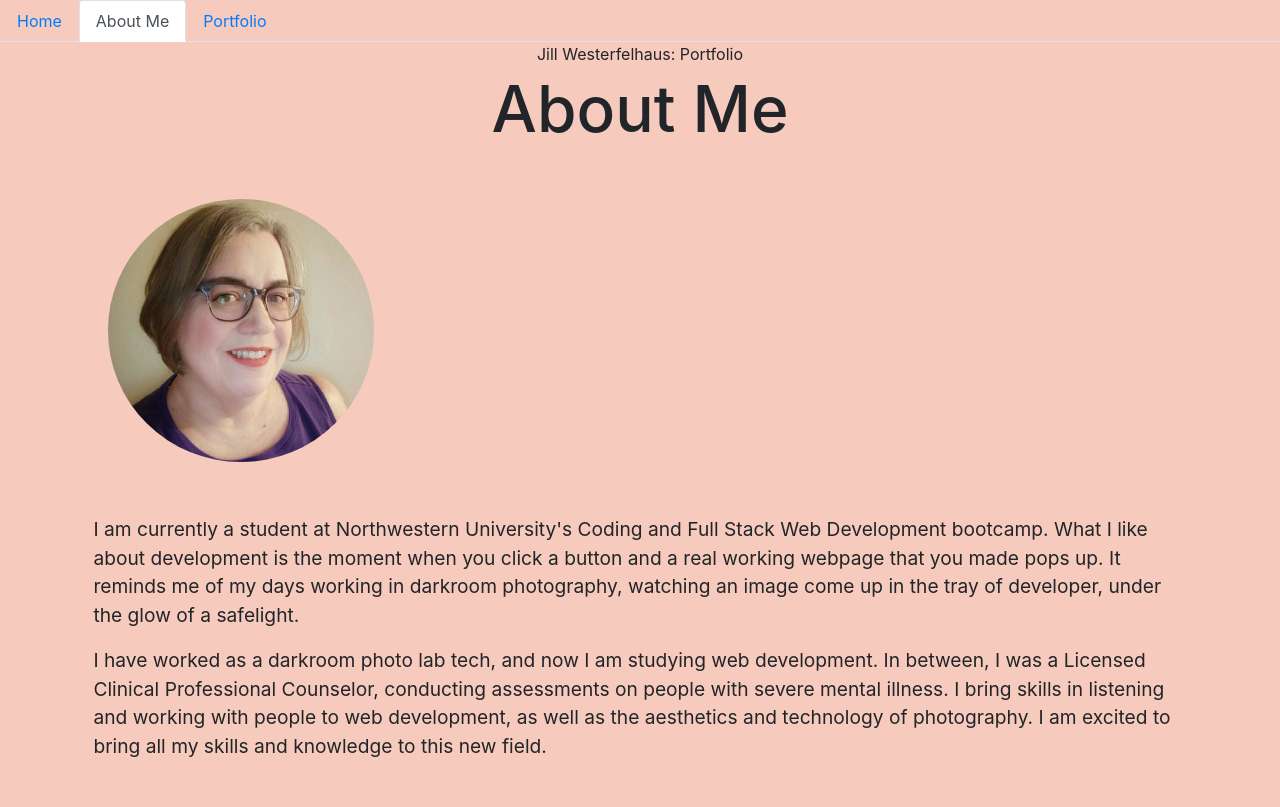
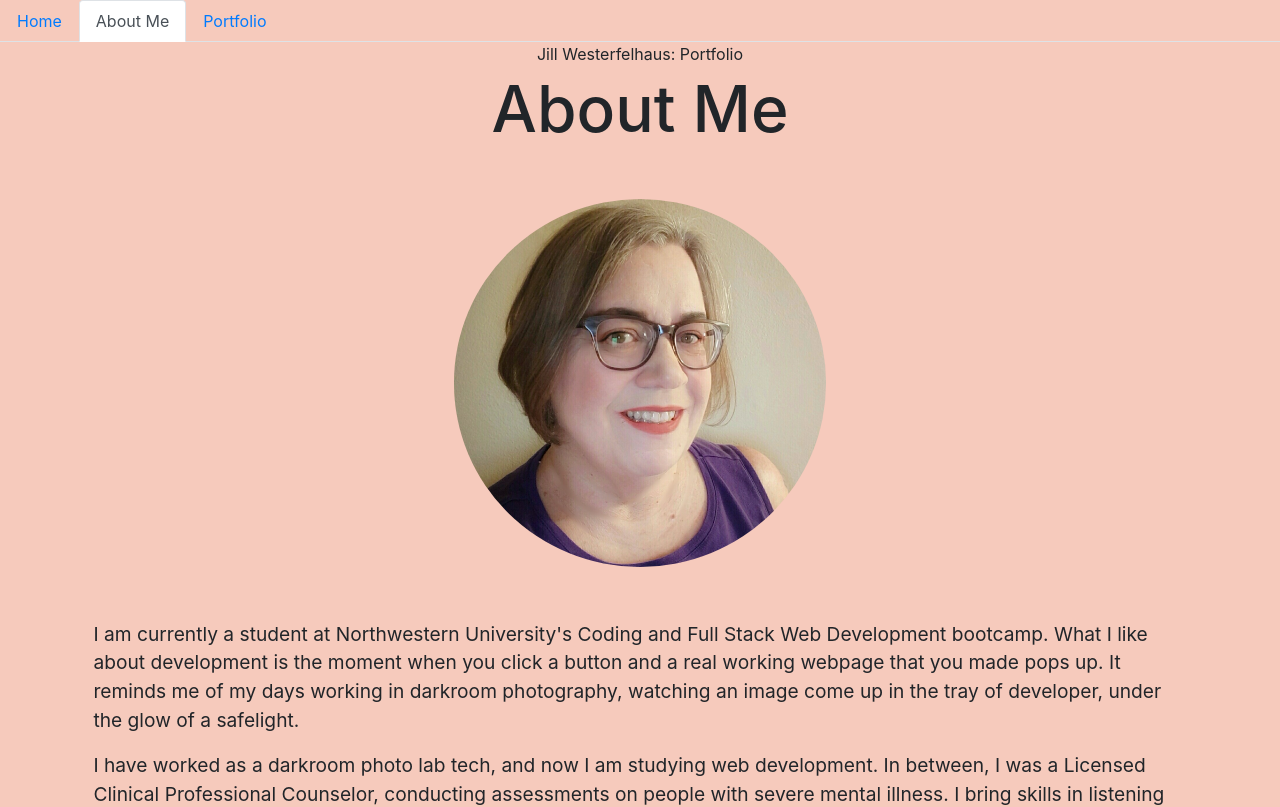
Before and after one commit to JIllWesterfelhaus/ReactPortfolio, a React (Create React App) app in the folder portfolio/: page /about in a window 1280 px wide. Shown: the top 807 px of the page. Built offline with nearby package versions, Linux system fonts and the light colour scheme.

Commit message:
centered photo on Home page

```diff
--- a/portfolio/src/components/pages/AboutMe.js
+++ b/portfolio/src/components/pages/AboutMe.js
@@ -7,8 +7,8 @@ function About() {
         <div>
         <h1>About Me</h1>
         <div className="container aboutMe">
-            <div clasName="Headshot">
-        <img className="rounded-circle" style={{width: "25%"}} src={Headshot} alt="Jill Westerfelhaus" />
+            <div className="Headshot">
+        <img className="rounded-circle" style={{width: "35%"}} src={Headshot} alt="Jill Westerfelhaus" />
         </div>
         <div className="row d-flex justify-content-center">
     <p>I am currently a student at Northwestern University's Coding and Full Stack Web Development bootcamp. What I like about development is the moment when you click a button and a real working webpage that you made pops up. It reminds me of my days working in darkroom photography, watching an image come up in the tray of developer, under the glow of a safelight.</p>
--- a/portfolio/src/components/pages/Home.js
+++ b/portfolio/src/components/pages/Home.js
@@ -5,14 +5,20 @@ function Home() {
     return (
       <div>
         <h1>Hi!</h1>
-        <div classname="Headshot">
+
+        <div classname="Headshot"style={{display: "flex", justifyContent: "center"}}>
         <img className="rounded-circle"style={{width: "35%"}} src={Headshot} alt="Jill Westerfelhaus" />
         </div>
+
+
+
         <h5 class="text-center">I am a student at Northwestern University's Coding Bootcamp.</h5>
     <h5 class="text-center">I'm learning Full Stack Web Development.</h5>
     <h5 class="text-center">Please take a look around and see what I'm learning!</h5>
 
       </div>
+
+
     );
   }
 
```
